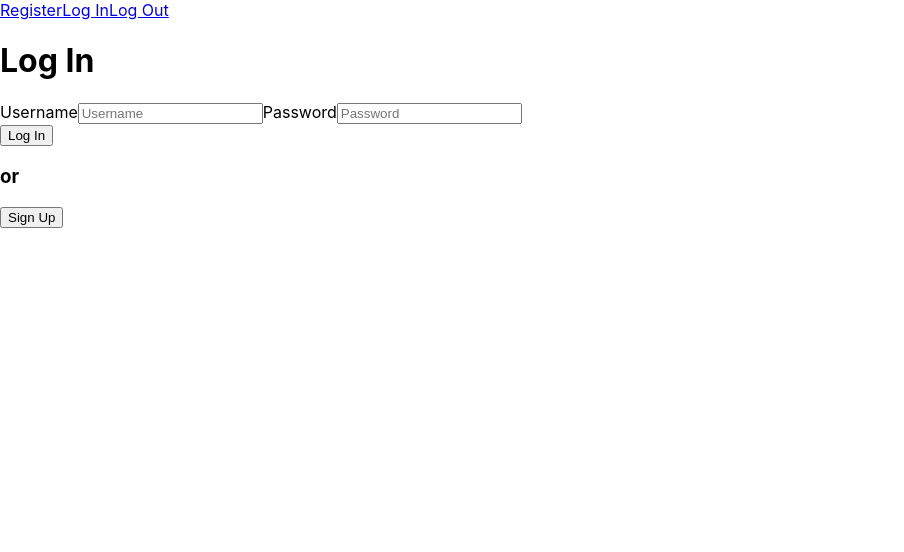
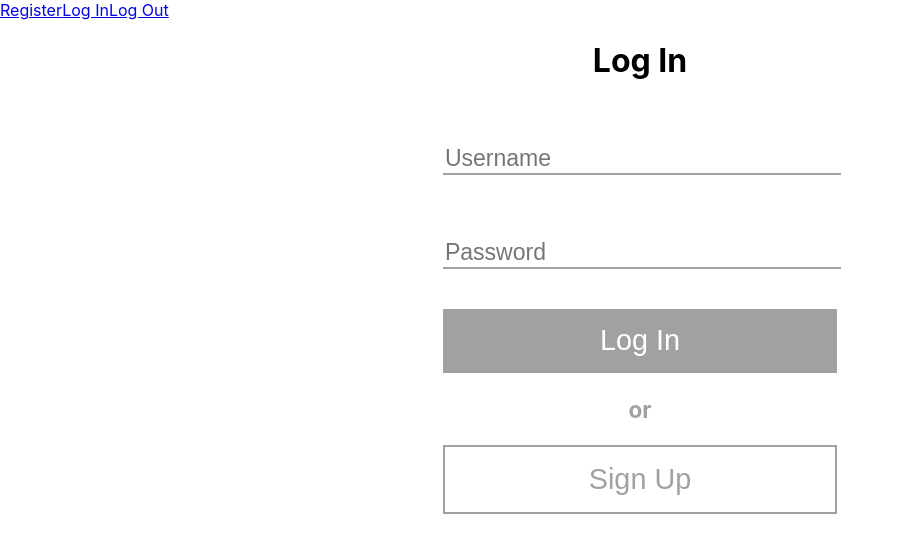
Before and after one commit to tt-webpt-199-water-my-plants/Front-End, a React (Create React App) app in the folder water-my-plants/: page /login in a window 1280 px wide. Shown: the top 552 px of the page, without its empty margins (0-904 px from the left). Built offline with nearby package versions, Linux system fonts and the light colour scheme.

Commit message:
Added Styled Components to Login and AddPlant

```diff
--- a/water-my-plants/package.json
+++ b/water-my-plants/package.json
@@ -14,6 +14,7 @@
 		"react-scripts": "4.0.3",
 		"redux": "^4.0.5",
 		"redux-thunk": "^2.3.0",
+		"styled-components": "^5.2.1",
 		"web-vitals": "^1.1.0"
 	},
 	"scripts": {
--- a/water-my-plants/src/components/AddPlant.js
+++ b/water-my-plants/src/components/AddPlant.js
@@ -1,6 +1,78 @@
 import React, { useState, useRef } from 'react';
 import { connect } from 'react-redux';
 import { addNewPlant } from '../actions';
+import styled from 'styled-components'
+
+const StyledAddPlant = styled.section`
+	width:60vw;
+	max-width:550px;
+	margin:auto;
+	text-align:center;
+
+	h1 {
+		font-size:2em;
+	}
+
+	form {
+		width:100%;
+		margin:auto;
+		color:#a1a1a1;
+		font-size:1.2em;
+	}
+
+	.form-group input {
+		font-size:1.1em;
+		width:100%;
+		background: transparent;
+		border: none;
+		border-bottom: 2px solid #a1a1a1;
+		padding:12px 0;
+		visibility:visible;
+		margin: 6% 0;
+	}
+
+	form .form-group label {
+		display:block;
+		visibility:hidden;
+		margin:10% 0;
+	}
+	button {
+		width:100%;
+		padding: 4%;
+		font-size:1.5em;
+		border:none;
+		background-color:#a1a1a1;
+		color:white;
+	}
+	a button {
+		border:2px solid #a1a1a1;
+		background-color:white;
+		color:#a1a1a1;
+	}
+	.img-button {
+		display: flex;
+		align-items: center;
+		justify-content: center;
+		margin: 6% 0;
+	}
+	.img-button input {
+		display:none;
+	}
+	.preview-img {
+		height: 60px;
+		width: 60px;
+		border: 1px dashed black;
+		cursor:pointer;
+		margin:0 6%
+	}
+	.preview-img img {
+		width: 100%;
+		height: 100%;
+		max-width: 60px;
+		max-height: 60px;
+
+	}
+`
 
 const AddPlant = (props) => {
 	const initialState = {
@@ -47,10 +119,10 @@ const AddPlant = (props) => {
 	};
 
 	return (
-		<section>
-			<h2>Add Plant</h2>
+		<StyledAddPlant>
+			<h1>Add Plant</h1>
 			<form onSubmit={handleSubmit}>
-				<div className="newPlant">
+				<div className="newPlant form-group">
 					<input
 						value={state.nickname}
 						onChange={handleChange}
@@ -63,7 +135,7 @@ const AddPlant = (props) => {
 						onChange={handleChange}
 						name="h2OFrequency"
 						id="h2OFrequency"
-						placeholder="H2O Frequency"
+						placeholder="Watering Frequency"
 					/>
 					<input
 						value={state.speciesName}
@@ -72,51 +144,28 @@ const AddPlant = (props) => {
 						id="speciesName"
 						placeholder="Species Name"
 					/>
-					<div
-						className="img-button"
-						style={{
-							display: 'flex',
-							flexDirection: 'column',
-							alignItems: 'center',
-							justifyContent: 'center',
-						}}
-					>
+					<div className="img-button">
 						<input
 							type="file"
 							accept="image/*"
 							onChange={handleImageUpload}
 							ref={imageUploader}
-							style={{
-								display: 'none',
-							}}
 						/>
 						<div
 							className="preview-img"
-							style={{
-								height: '60px',
-								width: '60px',
-								border: '1px dashed black',
-							}}
 							onClick={() => imageUploader.current.click()}
 						>
 							<img
 								ref={uploadedImage}
-								style={{
-									width: '100%',
-									height: '100%',
-									maxWidth: '60px',
-									maxHeight: '60px',
-									position: 'absolute',
-								}}
 								alt="flower"
 							/>
 						</div>
+						<p>Click to upload Image</p>
 					</div>
-					Click to upload Image
 				</div>
 				<button>Submit Plant</button>
 			</form>
-		</section>
+		</StyledAddPlant>
 	);
 };
 
--- a/water-my-plants/src/components/Login.js
+++ b/water-my-plants/src/components/Login.js
@@ -2,11 +2,55 @@ import axios from 'axios';
 import React, { useState } from 'react';
 import LoginForm from './LoginForm';
 import { useHistory } from 'react-router-dom';
+import styled from 'styled-components';
 
 const initialLogIn = {
 	username: '',
 	password: '',
 };
+
+const StyledLogin = styled.div`
+	width:60vw;
+	max-width:550px;
+	margin:auto;
+	display:flex;
+	justify-content:center;
+	align-content:space-between;
+	text-align:center;
+
+	section {
+		color:#a1a1a1;
+		font-size:1.2em;
+	}
+
+	.form-group label input {
+		font-size:1.2em;
+		width:100%;
+		background: transparent;
+		border: none;
+		border-bottom: 2px solid #a1a1a1;
+		visibility:visible;
+	}
+
+	form .form-group label {
+		display:block;
+		visibility:hidden;
+		margin:10% 0;
+	}
+	button {
+		width:100%;
+		padding: 4%;
+		font-size:1.5em;
+		border:none;
+		background-color:#a1a1a1;
+		color:white;
+	}
+	a button {
+		border:2px solid #a1a1a1;
+		background-color:white;
+		color:#a1a1a1;
+	}
+`
 
 export default function LogIn() {
 	const [logInData, setLogInData] = useState(initialLogIn);
@@ -34,12 +78,12 @@ export default function LogIn() {
 	console.log('Login: logInData =====> ', logInData);
 
 	return (
-		<div className="wrapper">
+		<StyledLogin>
 			<LoginForm
 				logInData={logInData}
 				inputChange={inputChange}
 				formSubmit={formSubmit}
 			/>
-		</div>
+		</StyledLogin>
 	);
 }
```
Also changed, not shown: 1 other file (tests, documents, lock files or other folders).
